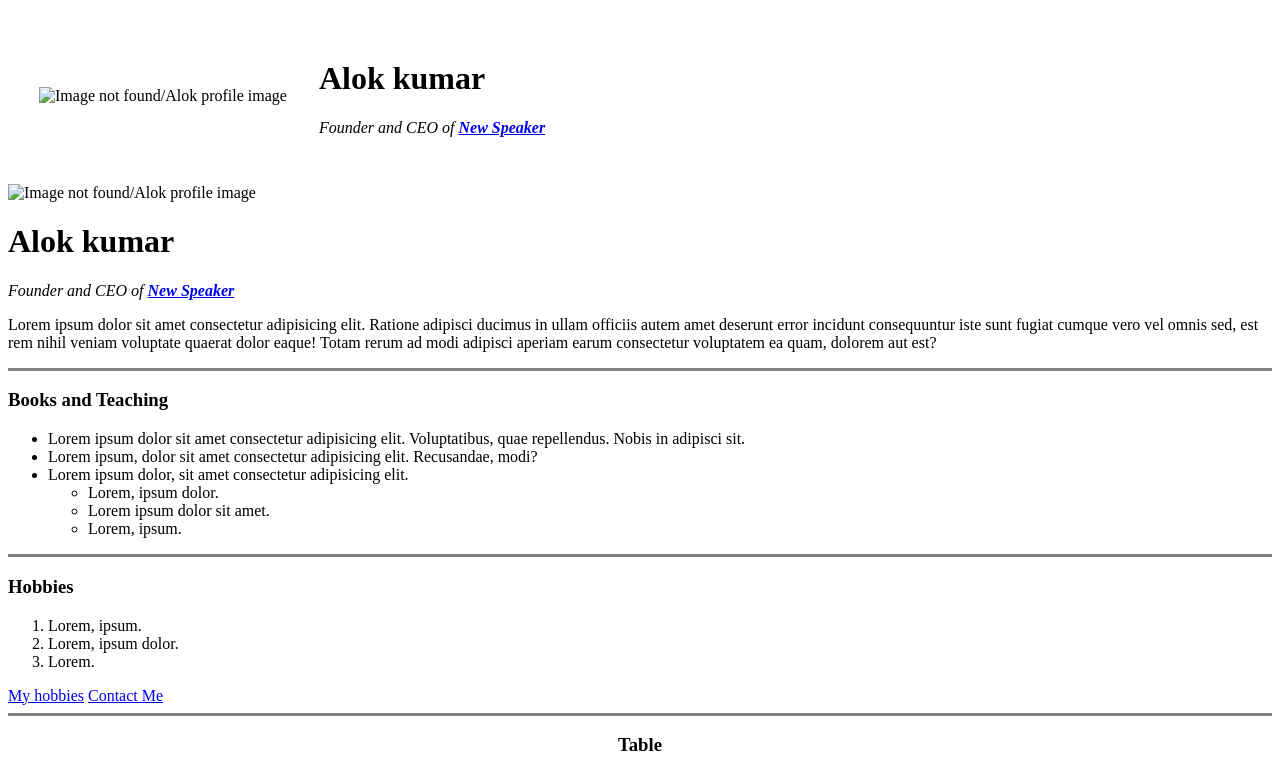
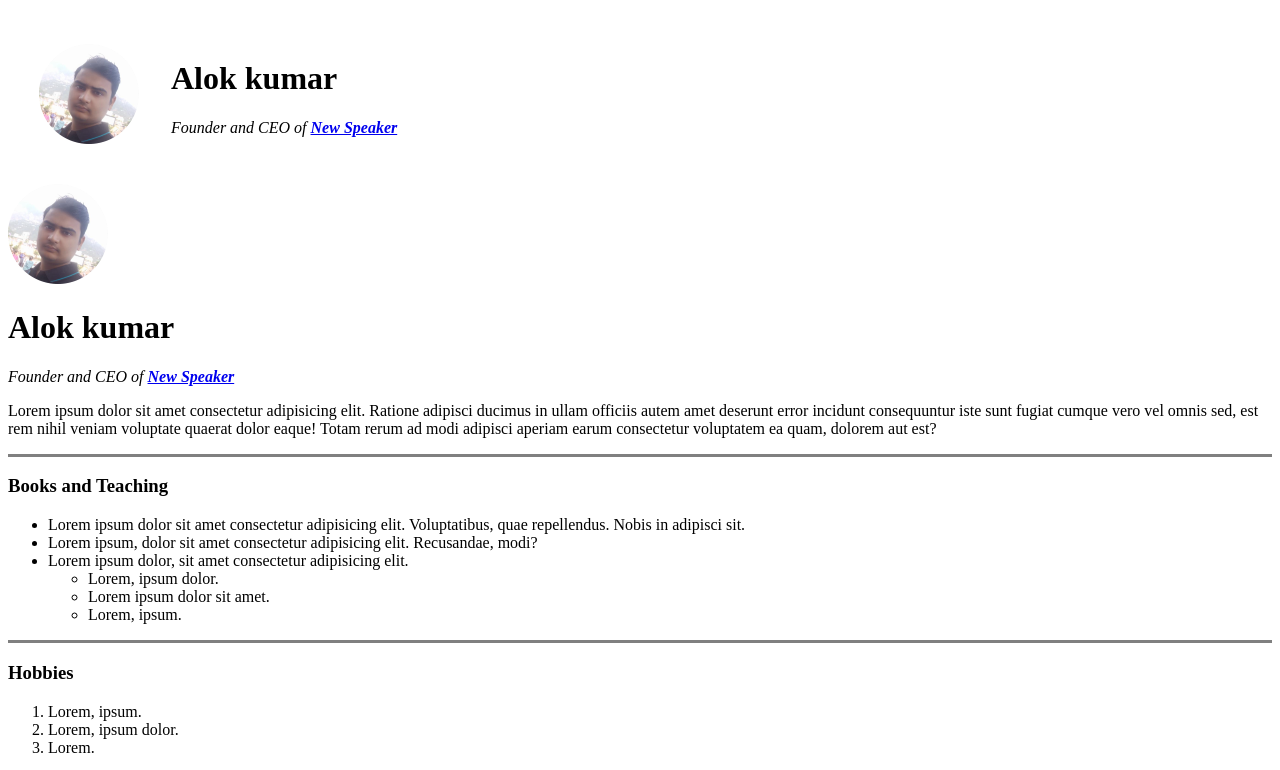
Before and after one commit to Alok264/cv, a plain HTML site: page index.html in a window 1280 px wide. Shown: the top 770 px of the page. Drawn offline with Linux system fonts and the light colour scheme.

Commit message:
Update index.html

```diff
--- a/index.html
+++ b/index.html
@@ -19,12 +19,12 @@
     </bun>-->
     <table cellSpacing="30">  <!--Using table as Layout manager-->
         <tr>
-            <td><img src="image/1.png" alt="Image not found/Alok profile image"></td>
+            <td><img src="1.png" alt="Image not found/Alok profile image"></td>
             <td><h1>Alok kumar</h1>
                 <p><em>Founder and CEO of <strong><a href="#">New Speaker</a></strong></em></p></td>
         </tr>
     </table>
-    <img src="image/1.png" alt="Image not found/Alok profile image"> <!--Alt (alternative/alternate) text is used when image is not found to display information, This text is also used for google SEO for searching the information of inage-->
+    <img src="1.png" alt="Image not found/Alok profile image"> <!--Alt (alternative/alternate) text is used when image is not found to display information, This text is also used for google SEO for searching the information of inage-->
     <h1>Alok kumar</h1>
     <p><em>Founder and CEO of <strong><a href="#">New Speaker</a></strong></em></p>
     <p>Lorem ipsum dolor sit amet consectetur adipisicing elit. Ratione adipisci ducimus in ullam officiis autem amet deserunt error incidunt consequuntur iste sunt fugiat cumque vero vel omnis sed, est rem nihil veniam voluptate quaerat dolor eaque! Totam rerum ad modi adipisci aperiam earum consectetur voluptatem ea quam, dolorem aut est?</p>
```
